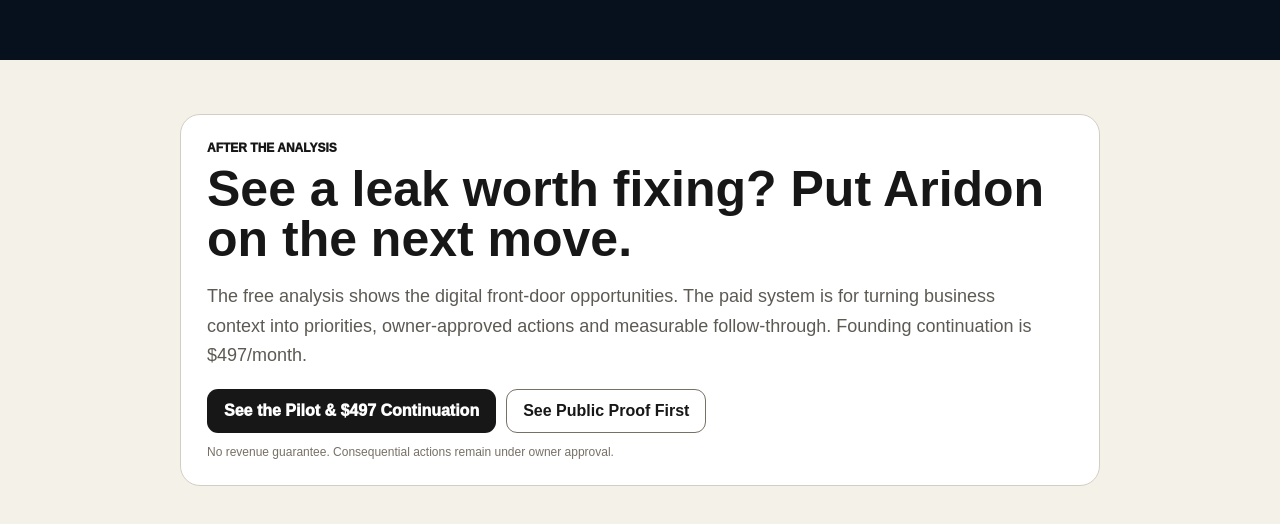
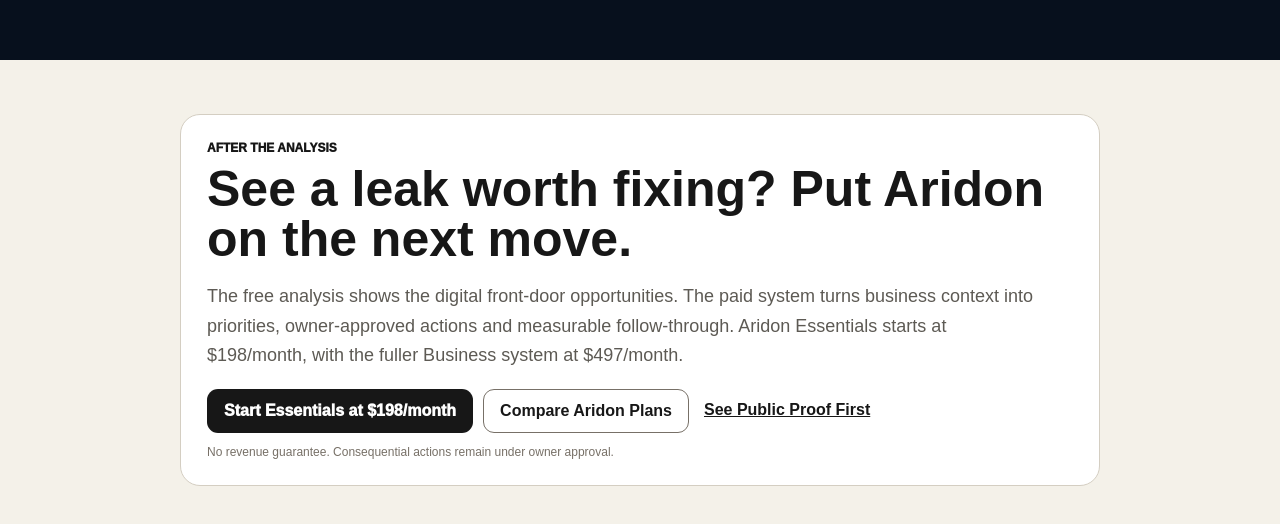
Before and after one commit to jimrusk/aridon-app, a Next.js app: page /analyze-business in a window 1280 px wide. Shown: the part 740-1264 px from the top of the page. Built offline with nearby package versions, Linux system fonts and the light colour scheme.

Commit message:
Offer $198 Essentials after free analysis

```diff
--- a/app/analyze-business/layout.tsx
+++ b/app/analyze-business/layout.tsx
@@ -7,10 +7,11 @@ export default function AnalyzeBusinessLayout({ children }: { children: React.Re
       <div style={{ maxWidth: 920, margin: '0 auto', background: '#fff', border: '1px solid #D4CEC2', borderRadius: 20, padding: 26 }}>
         <div style={{ fontSize: 12, fontWeight: 950 }}>AFTER THE ANALYSIS</div>
         <h2 style={{ fontSize: 'clamp(34px,5vw,50px)', lineHeight: 1, margin: '9px 0 12px' }}>See a leak worth fixing? Put Aridon on the next move.</h2>
-        <p style={{ fontSize: 18, lineHeight: 1.65, color: '#5D5A54', maxWidth: 830 }}>The free analysis shows the digital front-door opportunities. The paid system is for turning business context into priorities, owner-approved actions and measurable follow-through. Founding continuation is $497/month.</p>
+        <p style={{ fontSize: 18, lineHeight: 1.65, color: '#5D5A54', maxWidth: 830 }}>The free analysis shows the digital front-door opportunities. The paid system turns business context into priorities, owner-approved actions and measurable follow-through. Aridon Essentials starts at $198/month, with the fuller Business system at $497/month.</p>
         <div style={{ display: 'flex', gap: 10, flexWrap: 'wrap' }}>
-          <Link href="/business-os/revenue-recovery" style={{ background: '#171717', color: '#fff', textDecoration: 'none', fontWeight: 950, padding: '13px 17px', borderRadius: 11 }}>See the Pilot & $497 Continuation</Link>
-          <Link href="/business-os/proof" style={{ border: '1px solid #777067', color: '#171717', textDecoration: 'none', fontWeight: 900, padding: '12px 16px', borderRadius: 11 }}>See Public Proof First</Link>
+          <Link href="/business-os/checkout?plan=essentials" style={{ background: '#171717', color: '#fff', textDecoration: 'none', fontWeight: 950, padding: '13px 17px', borderRadius: 11 }}>Start Essentials at $198/month</Link>
+          <Link href="/business-os/subscribe" style={{ border: '1px solid #777067', color: '#171717', textDecoration: 'none', fontWeight: 900, padding: '12px 16px', borderRadius: 11 }}>Compare Aridon Plans</Link>
+          <Link href="/business-os/proof" style={{ color: '#171717', textDecoration: 'underline', fontWeight: 900, padding: '12px 5px' }}>See Public Proof First</Link>
         </div>
         <p style={{ fontSize: 12, color: '#777067', marginBottom: 0 }}>No revenue guarantee. Consequential actions remain under owner approval.</p>
       </div>
```
